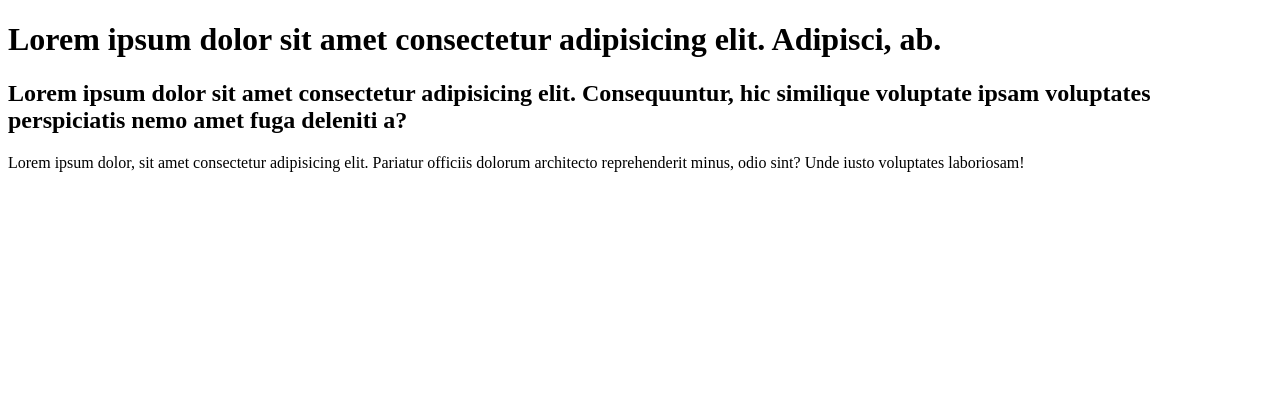
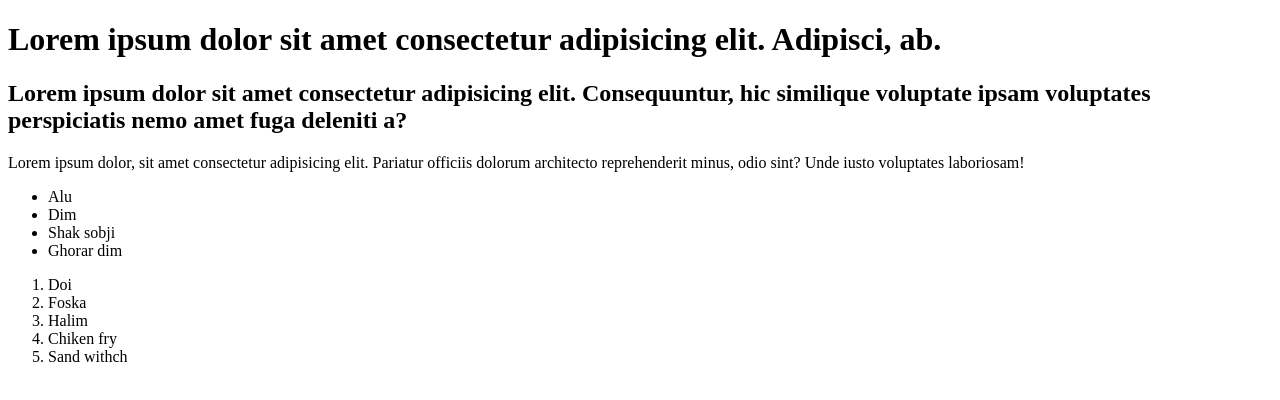
Before and after one commit to MMaidul/my-first-repo, a plain HTML site: page index.html in a window 1280 px wide. Drawn offline with Linux system fonts and the light colour scheme.

Commit message:
add ul and ol tag

```diff
--- a/index.html
+++ b/index.html
@@ -10,5 +10,18 @@
     <h1>Lorem ipsum dolor sit amet consectetur adipisicing elit. Adipisci, ab.</h1>
     <h2>Lorem ipsum dolor sit amet consectetur adipisicing elit. Consequuntur, hic similique voluptate ipsam voluptates perspiciatis nemo amet fuga deleniti a?</h2>
     <p>Lorem ipsum dolor, sit amet consectetur adipisicing elit. Pariatur officiis dolorum architecto reprehenderit minus, odio sint? Unde iusto voluptates laboriosam!</p>
+    <ul>
+        <li>Alu</li>
+        <li>Dim</li>
+        <li>Shak sobji</li>
+        <li>Ghorar dim</li>
+    </ul>
+    <ol>
+        <li>Doi</li>
+        <li>Foska</li>
+        <li>Halim</li>
+        <li>Chiken fry</li>
+        <li>Sand withch</li>
+    </ol>
 </body>
 </html>
```
